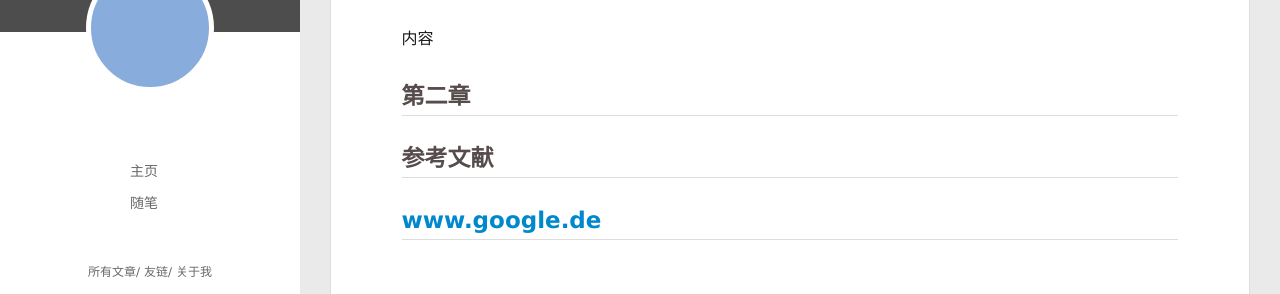
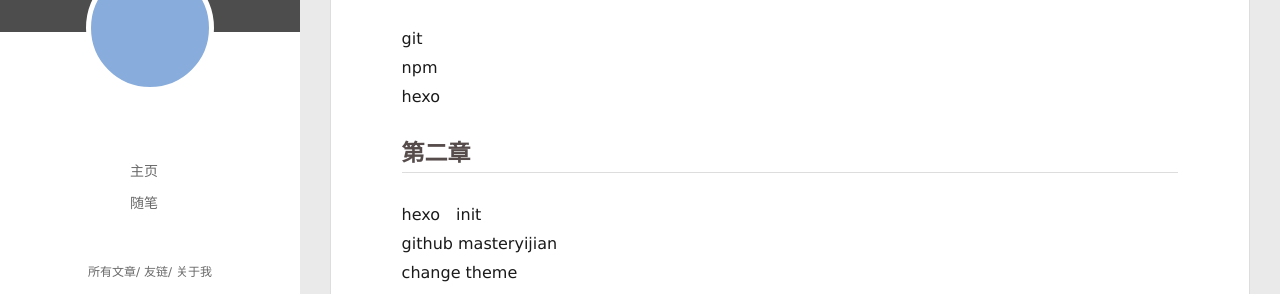
Before and after one commit to masteryijian/masteryijian.github.io, a plain HTML site: page 2022/02/24/我的第一篇博客/index.html in a window 1280 px wide. Shown: the part 148-442 px from the top of the page. Drawn offline with Linux system fonts and the light colour scheme; no server answers.

Commit message:
Site updated: 2022-02-24 16:56:59

```diff
--- a/2022/02/24/我的第一篇博客/index.html
+++ b/2022/02/24/我的第一篇博客/index.html
@@ -8,15 +8,15 @@
   <link rel="dns-prefetch" href="http://example.com">
   <title>我的第一篇博客 | Hexo</title>
   <meta name="viewport" content="width=device-width, initial-scale=1, maximum-scale=1">
-  <meta name="description" content="第一章内容 第二章参考文献www.google.de">
+  <meta name="description" content="第一章gitnpmhexo 第二章hexo　initgithub masteryijianchange theme 第二章参考文献www.google.de">
 <meta property="og:type" content="article">
 <meta property="og:title" content="我的第一篇博客">
 <meta property="og:url" content="http://example.com/2022/02/24/%E6%88%91%E7%9A%84%E7%AC%AC%E4%B8%80%E7%AF%87%E5%8D%9A%E5%AE%A2/index.html">
 <meta property="og:site_name" content="Hexo">
-<meta property="og:description" content="第一章内容 第二章参考文献www.google.de">
+<meta property="og:description" content="第一章gitnpmhexo 第二章hexo　initgithub masteryijianchange theme 第二章参考文献www.google.de">
 <meta property="og:locale" content="en_US">
 <meta property="article:published_time" content="2022-02-24T14:57:45.000Z">
-<meta property="article:modified_time" content="2022-02-24T15:03:03.936Z">
+<meta property="article:modified_time" content="2022-02-24T15:55:57.897Z">
 <meta property="article:author" content="John Doe">
 <meta name="twitter:card" content="summary">
 
@@ -174,8 +174,9 @@
 
     <div class="article-entry" itemprop="articleBody">
 
-        <h2 id="第一章"><a href="#第一章" class="headerlink" title="第一章"></a>第一章</h2><p>内容</p>
-<h2 id="第二章"><a href="#第二章" class="headerlink" title="第二章"></a>第二章</h2><h2 id="参考文献"><a href="#参考文献" class="headerlink" title="参考文献"></a>参考文献</h2><h2 id="www-google-de"><a href="#www-google-de" class="headerlink" title="www.google.de"></a><a target="_blank" rel="noopener" href="http://www.google.de/">www.google.de</a></h2>
+        <h2 id="第一章"><a href="#第一章" class="headerlink" title="第一章"></a>第一章</h2><p>git<br>npm<br>hexo</p>
+<h2 id="第二章"><a href="#第二章" class="headerlink" title="第二章"></a>第二章</h2><p>hexo　init<br>github masteryijian<br>change theme</p>
+<h2 id="第二章-1"><a href="#第二章-1" class="headerlink" title="第二章"></a>第二章</h2><h2 id="参考文献"><a href="#参考文献" class="headerlink" title="参考文献"></a>参考文献</h2><h2 id="www-google-de"><a href="#www-google-de" class="headerlink" title="www.google.de"></a><a target="_blank" rel="noopener" href="http://www.google.de/">www.google.de</a></h2>
 
 
 
```
Also changed, not shown: index.html (+3 -2 lines).
